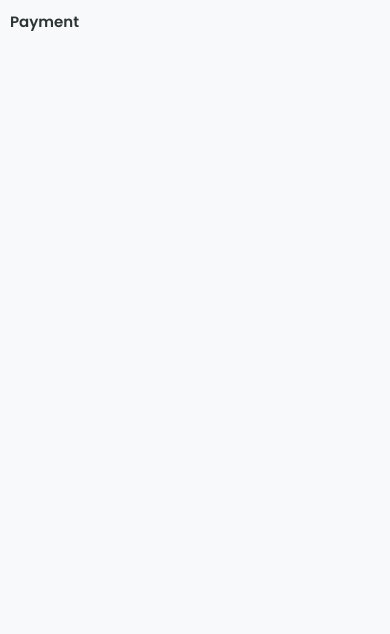
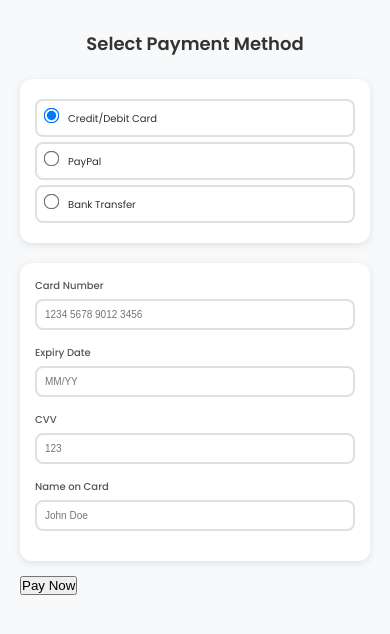
Before and after one commit to KhaledMeow/pizza-app, a React (Create React App) app: page /payment in a window 390 px wide. Shown: the top 634 px of the page. Built offline with nearby package versions, Linux system fonts and the light colour scheme.

Commit message:
Payment Page

```diff
--- /dev/null
+++ b/src/Styles/Payment.css
@@ -0,0 +1,133 @@
+.payment {
+    max-width: 800px;
+    margin: 2rem auto;
+    padding: 0 1rem;
+}
+
+.payment h2 {
+    color: #333;
+    text-align: center;
+    margin-bottom: 2rem;
+    font-size: 2rem;
+}
+
+.payment-methods {
+    background: white;
+    border-radius: 12px;
+    padding: 1.5rem;
+    margin-bottom: 2rem;
+    box-shadow: 0 2px 8px rgba(0, 0, 0, 0.1);
+}
+
+.payment-methods label {
+    display: block;
+    padding: 1rem;
+    margin: 0.5rem 0;
+    border: 2px solid #e0e0e0;
+    border-radius: 8px;
+    cursor: pointer;
+    transition: all 0.3s ease;
+}
+
+.payment-methods label:hover {
+    border-color: #4caf50;
+    background-color: #f9f9f9;
+}
+
+.payment-methods input[type="radio"] {
+    margin-right: 1rem;
+    transform: scale(1.2);
+}
+
+.credit-card-form {
+    background: white;
+    border-radius: 12px;
+    padding: 1.5rem;
+    margin-bottom: 1.5rem;
+    box-shadow: 0 2px 8px rgba(0, 0, 0, 0.1);
+}
+
+.credit-card-form > div {
+    margin-bottom: 1.5rem;
+}
+
+.credit-card-form label {
+    display: block;
+    margin-bottom: 0.5rem;
+    color: #555;
+    font-weight: 500;
+}
+
+.credit-card-form input {
+    width: 100%;
+    padding: 0.8rem;
+    border: 2px solid #e0e0e0;
+    border-radius: 8px;
+    font-size: 1rem;
+    transition: border-color 0.3s ease;
+}
+
+.credit-card-form input:focus {
+    outline: none;
+    border-color: #4caf50;
+}
+
+.paypal-method,
+.bank-transfer-method {
+    background: white;
+    border-radius: 12px;
+    padding: 1.5rem;
+    margin-bottom: 1.5rem;
+    box-shadow: 0 2px 8px rgba(0, 0, 0, 0.1);
+    text-align: center;
+}
+
+.paypal-method button,
+.bank-transfer-method button,
+.credit-card-form button[type="submit"] {
+    background-color: #4caf50;
+    color: white;
+    border: none;
+    padding: 0.8rem 2rem;
+    border-radius: 50px;
+    font-size: 1.1rem;
+    font-weight: bold;
+    cursor: pointer;
+    transition: all 0.3s ease;
+    margin-top: 1rem;
+    box-shadow: 0 4px 8px rgba(0, 0, 0, 0.1);
+}
+
+.paypal-method button:hover,
+.bank-transfer-method button:hover,
+.credit-card-form button[type="submit"]:hover {
+    background-color: #45a049;
+    transform: translateY(-2px);
+    box-shadow: 0 6px 12px rgba(0, 0, 0, 0.15);
+}
+
+.bank-transfer-method p {
+    margin: 0.5rem 0;
+    color: #555;
+    line-height: 1.6;
+}
+
+.bank-transfer-method p:first-child {
+    margin-bottom: 1rem;
+    font-weight: 500;
+}
+
+/* Responsive adjustments */
+@media (max-width: 768px) {
+    .payment {
+        padding: 0 1rem;
+    }
+
+    .payment h2 {
+        font-size: 1.8rem;
+    }
+
+    .payment-methods label {
+        padding: 0.8rem;
+    }
+}
--- a/src/components/Payment.js
+++ b/src/components/Payment.js
@@ -1,9 +1,139 @@
-import React from 'react';
+import React, { useState } from 'react';
+import '../Styles/Payment.css';
 
 function Payment() {
+    const [selectedPayment, setSelectedPayment] = useState('creditCard');
+    const [cardDetails, setCardDetails] = useState({
+        cardNumber: '',
+        expiryDate: '',
+        cvv: '',
+        nameOnCard: ''
+    });
+
+    const handleInputChange = (e) => {
+        const { name, value } = e.target;
+        setCardDetails(prev => ({
+            ...prev,
+            [name]: value
+        }));
+    };
+
+    const handleSubmit = (e) => {
+        e.preventDefault();
+        // Handle payment submission based on selected method
+        console.log('Processing payment with:', selectedPayment);
+        if (selectedPayment === 'creditCard') {
+            console.log('Card details:', cardDetails);
+        }
+    };
+
     return (
-        <div>
-            <h2>Payment</h2>
+        <div className="payment">
+            <h2>Select Payment Method</h2>
+
+            <div className="payment-methods">
+                <label>
+                    <input
+                        type="radio"
+                        name="paymentMethod"
+                        value="creditCard"
+                        checked={selectedPayment === 'creditCard'}
+                        onChange={() => setSelectedPayment('creditCard')}
+                    />
+                    Credit/Debit Card
+                </label>
+
+                <label>
+                    <input
+                        type="radio"
+                        name="paymentMethod"
+                        value="paypal"
+                        checked={selectedPayment === 'paypal'}
+                        onChange={() => setSelectedPayment('paypal')}
+                    />
+                    PayPal
+                </label>
+
+                <label>
+                    <input
+                        type="radio"
+                        name="paymentMethod"
+                        value="bankTransfer"
+                        checked={selectedPayment === 'bankTransfer'}
+                        onChange={() => setSelectedPayment('bankTransfer')}
+                    />
+                    Bank Transfer
+                </label>
+            </div>
+
+            <form onSubmit={handleSubmit}>
+                {selectedPayment === 'creditCard' && (
+                    <div className="credit-card-form">
+                        <div>
+                            <label>Card Number</label>
+                            <input
+                                type="text"
+                                name="cardNumber"
+                                value={cardDetails.cardNumber}
+                                onChange={handleInputChange}
+                                placeholder="1234 5678 9012 3456"
+                            />
+                        </div>
+                        <div>
+                            <label>Expiry Date</label>
+                            <input
+                                type="text"
+                                name="expiryDate"
+                                value={cardDetails.expiryDate}
+                                onChange={handleInputChange}
+                                placeholder="MM/YY"
+                            />
+                        </div>
+                        <div>
+                            <label>CVV</label>
+                            <input
+                                type="text"
+                                name="cvv"
+                                value={cardDetails.cvv}
+                                onChange={handleInputChange}
+                                placeholder="123"
+                            />
+                        </div>
+                        <div>
+                            <label>Name on Card</label>
+                            <input
+                                type="text"
+                                name="nameOnCard"
+                                value={cardDetails.nameOnCard}
+                                onChange={handleInputChange}
+                                placeholder="John Doe"
+                            />
+                        </div>
+                    </div>
+                )}
+
+                {selectedPayment === 'paypal' && (
+                    <div className="paypal-method">
+                        <p>You will be redirected to PayPal to complete your payment.</p>
+                        <button type="button">Pay with PayPal</button>
+                    </div>
+                )}
+
+                {selectedPayment === 'bankTransfer' && (
+                    <div className="bank-transfer-method">
+                        <p>Please transfer the amount to the following bank account:</p>
+                        <p>Bank Name: Example Bank</p>
+                        <p>Account Name: Pizza Shop</p>
+                        <p>Account Number: 1234 5678 9012 3456</p>
+                        <p>Sort Code: 12-34-56</p>
+                        <p>Please use your order ID as the payment reference.</p>
+                    </div>
+                )}
+
+                <button type="submit">
+                    {selectedPayment === 'creditCard' ? 'Pay Now' : 'Continue'}
+                </button>
+            </form>
         </div>
     );
 }
```
